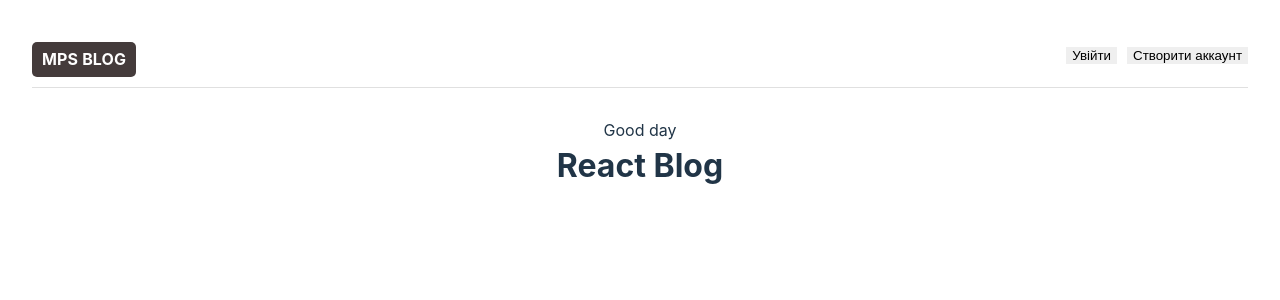
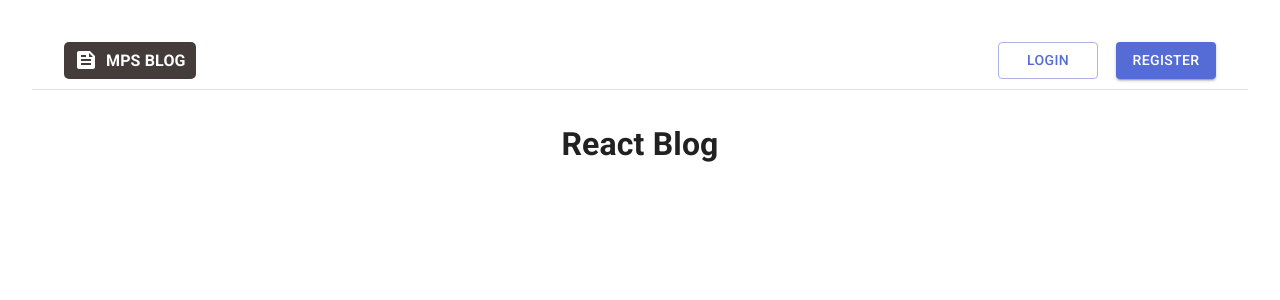
Before and after one commit to PetroMazuryk/react-blog, a React (Vite) app: page / in a window 1280 px wide. Shown: the top 300 px of the page. Built offline with nearby package versions, Linux system fonts and the light colour scheme.

Commit message:
add material-ua

```diff
--- a/package.json
+++ b/package.json
@@ -13,9 +13,11 @@
   "dependencies": {
     "@emotion/react": "^11.11.4",
     "@emotion/styled": "^11.11.5",
+    "@mui/icons-material": "^5.15.16",
+    "@mui/material": "^5.15.16",
     "clsx": "^2.1.1",
-    "react": "^18.2.0",
-    "react-dom": "^18.2.0",
+    "react": "^18.3.1",
+    "react-dom": "^18.3.1",
     "react-router-dom": "^6.23.0",
     "sass": "^1.76.0"
   },
--- a/src/App.jsx
+++ b/src/App.jsx
@@ -5,7 +5,7 @@ function App() {
   return (
     <>
       <Header />
-      <div>Good day</div>
+
       <h1> React Blog</h1>
     </>
   );
--- a/src/components/Header/Header.jsx
+++ b/src/components/Header/Header.jsx
@@ -1,3 +1,6 @@
+import Container from "@mui/material/Container";
+import FeedIcon from "@mui/icons-material/Feed";
+import Button from "@mui/material/Button";
 import styles from "./Header.module.scss";
 
 export const Header = () => {
@@ -7,30 +10,39 @@ export const Header = () => {
 
   return (
     <div className={styles.root}>
+      <Container maxWidth="lg">
         <div className={styles.inner}>
           <a className={styles.logo} href="/">
-          <div>MPS BLOG</div>
+            <FeedIcon />
+            MPS BLOG
           </a>
           <div className={styles.buttons}>
             {isAuth ? (
               <>
                 <a href="/posts/create">
-                <button>Написати статю</button>
+                  <Button variant="contained">Write an article</Button>
                 </a>
-              <button onClick={onClickLogout}>Вийти</button>
+                <Button
+                  onClick={onClickLogout}
+                  variant="contained"
+                  color="error"
+                >
+                  Logout
+                </Button>
               </>
             ) : (
               <>
                 <a href="/login">
-                <button>Увійти</button>
+                  <Button variant="outlined">Login</Button>
                 </a>
                 <a href="/register">
-                <button>Створити аккаунт</button>
+                  <Button variant="contained">Register</Button>
                 </a>
               </>
             )}
           </div>
         </div>
+      </Container>
     </div>
   );
 };
--- a/src/components/Header/Header.module.scss
+++ b/src/components/Header/Header.module.scss
@@ -11,8 +11,11 @@
 }
 
 .logo {
-  background-color: #443b3b;
-  color: #fff;
+  display: flex;
+  align-items: center;
+  gap: 8px;
+  background-color: var(--bg-logo);
+  color: var(--main-color);
   font-weight: 700;
   line-height: 35px;
   text-transform: uppercase;
@@ -22,13 +25,14 @@
   text-decoration: none;
 
   &:hover {
-    background-color: #4361ee;
+    background-color: var(--bg-hover-color);
   }
 }
 
 .buttons {
   button {
-    margin-left: 10px;
+    width: 100px;
+    margin-left: 18px;
   }
 
   a {
--- a/src/index.scss
+++ b/src/index.scss
@@ -1,8 +1,7 @@
 :root {
-  font-family: Inter, system-ui, Avenir, Helvetica, Arial, sans-serif;
-  line-height: 1.5;
-  font-weight: 400;
-
+  --main-color: #fff;
+  --bg-logo: #443b3b;
+  --bg-hover-color: #4361ee;
   font-synthesis: none;
   text-rendering: optimizeLegibility;
   -webkit-font-smoothing: antialiased;
--- a/src/main.jsx
+++ b/src/main.jsx
@@ -1,10 +1,16 @@
 import React from "react";
 import ReactDOM from "react-dom/client";
 import App from "./App.jsx";
+import CssBaseline from "@mui/material/CssBaseline";
+import { ThemeProvider } from "@mui/material/styles";
+import theme from "./theme";
 import "./index.scss";
 
 ReactDOM.createRoot(document.getElementById("root")).render(
   <React.StrictMode>
-    <App />
+    <ThemeProvider theme={theme}>
+      <CssBaseline />
+      <App />
+    </ThemeProvider>
   </React.StrictMode>
 );
--- /dev/null
+++ b/src/theme.js
@@ -0,0 +1,18 @@
+import { createTheme } from "@mui/material/styles";
+import { red } from "@mui/material/colors";
+
+const theme = createTheme({
+  palette: {
+    primary: {
+      main: "#556cd6",
+    },
+    secondary: {
+      main: "#19857b",
+    },
+    error: {
+      main: red.A400,
+    },
+  },
+});
+
+export default theme;
```
Also changed, not shown: 1 other file (tests, documents, lock files or other folders). Lines whose indentation alone changed are shown as unchanged.
